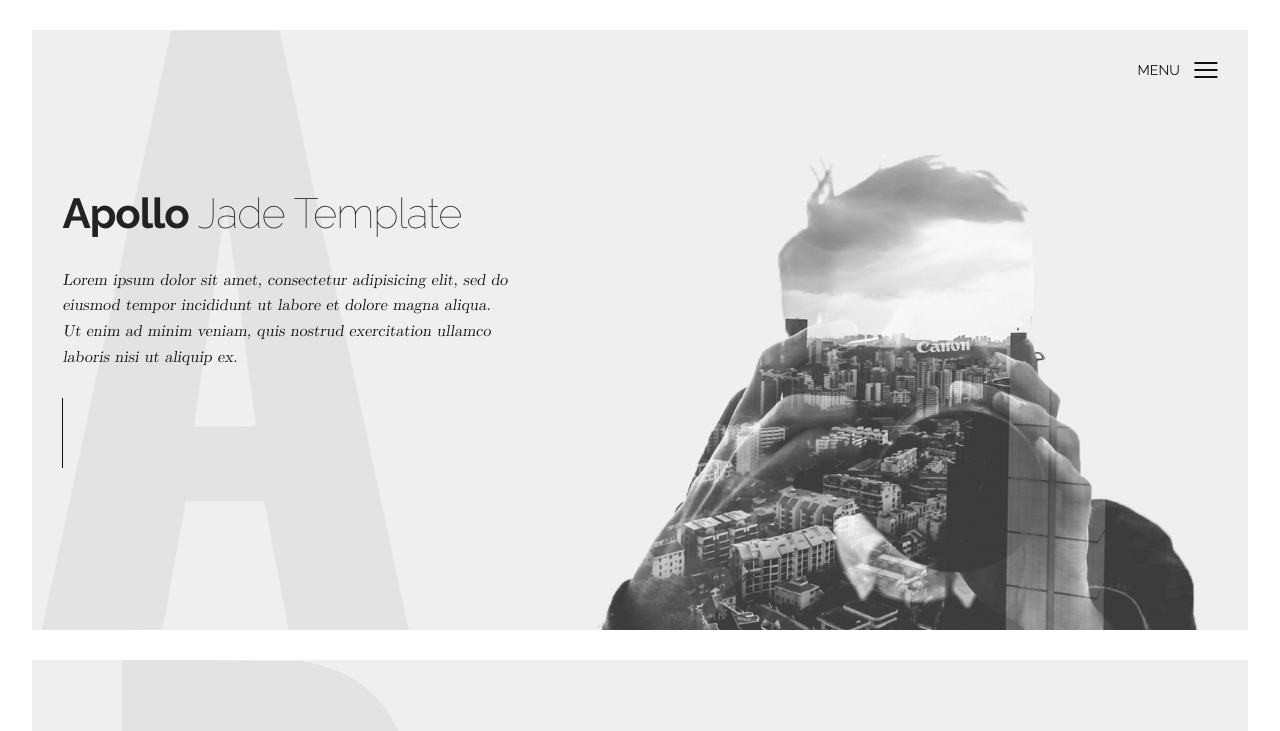
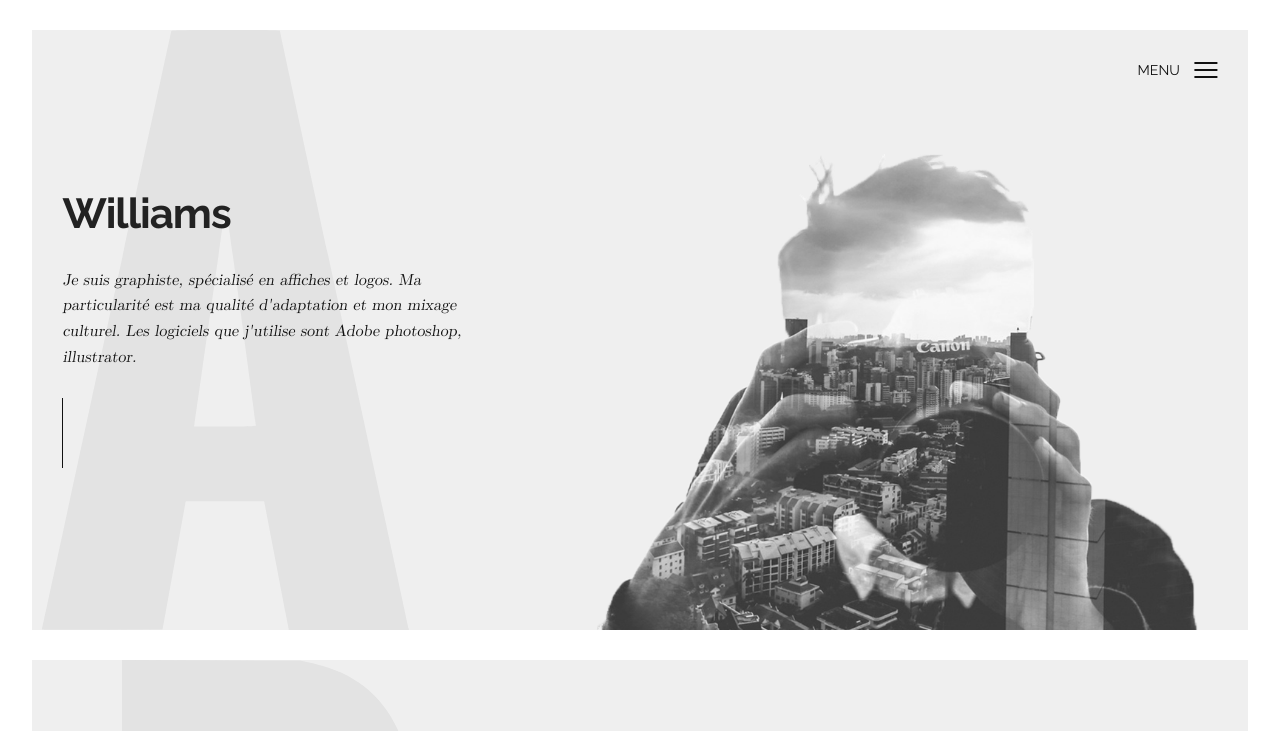
Before and after one commit to WLLS1/wlls1.github.io, a plain HTML site: page index.html in a window 1280 px wide. Shown: the top 731 px of the page. Drawn offline with nearby package versions, Linux system fonts and the light colour scheme; files whose address does not match are found by name.

Commit message:
Update index.html

```diff
--- a/index.html
+++ b/index.html
@@ -1,7 +1,7 @@
 <!DOCTYPE html>
 <html lang="en">
   <head>
-    <title>Apollo</title>
+    <title>Williams portfolio</title>
     <meta charset="utf-8">
     <meta name="viewport" content="width=device-width, initial-scale=1">
     <meta http-equiv="X-UA-Compatible" content="IE=edge">
@@ -26,8 +26,8 @@
       </header>
       <div class="wrapper">
         <div class="welcome">
-          <h1><strong>Apollo</strong> Jade Template</h1>
-          <p>Lorem ipsum dolor sit amet, consectetur adipisicing elit, sed do eiusmod tempor incididunt ut labore et dolore magna aliqua. Ut enim ad minim veniam, quis nostrud exercitation ullamco laboris nisi ut aliquip ex.</p>
+          <h1><strong>Williams</strong> </h1>
+          <p>Je suis graphiste, spécialisé en affiches et logos. Ma particularité est ma qualité d'adaptation et mon mixage culturel. Les logiciels que j'utilise sont Adobe photoshop, illustrator. </p>
         </div>
         <div class="photographer"><img src="assets/img/hero.png" alt="Photographer"></div>
       </div>
```
